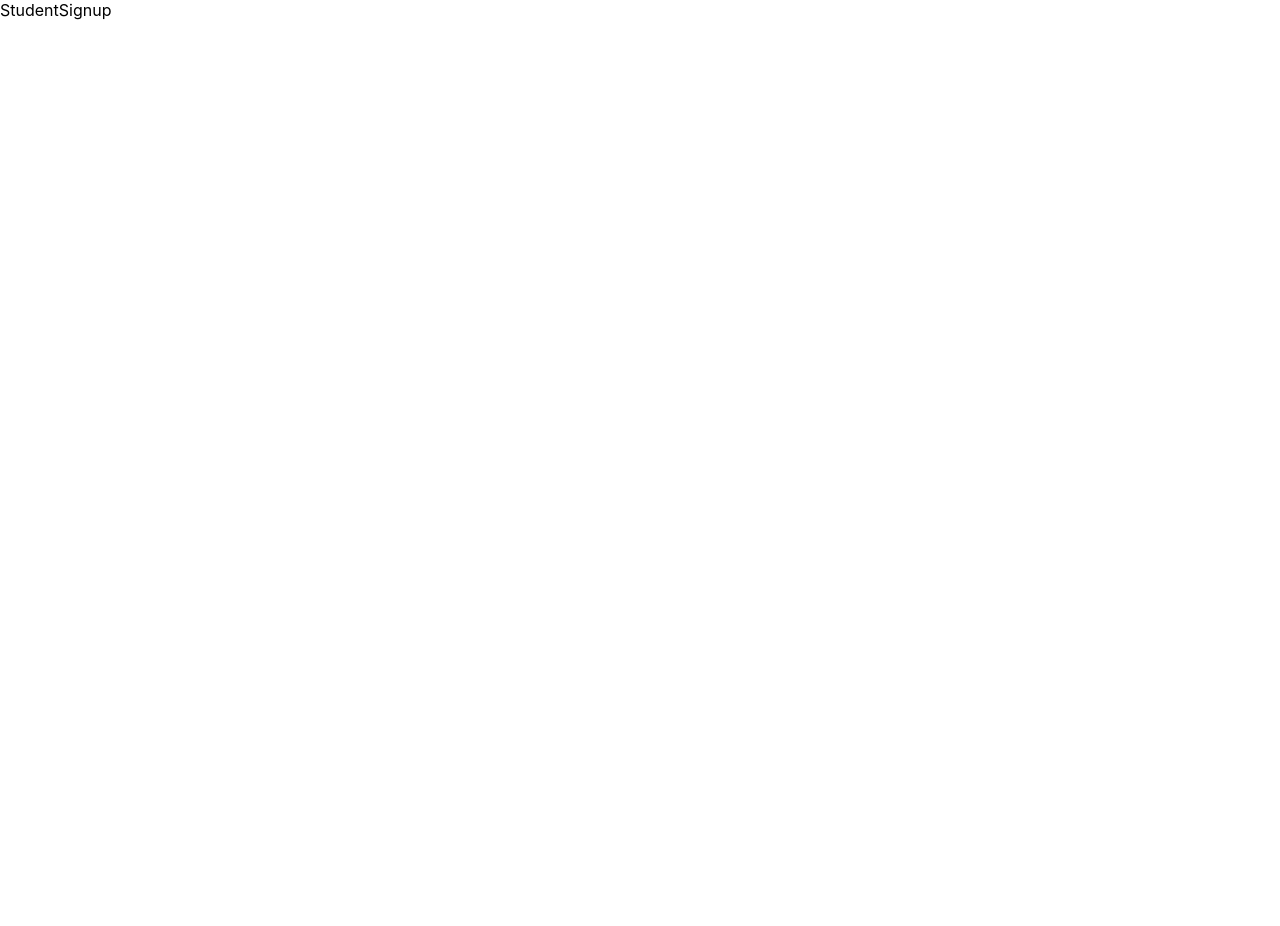
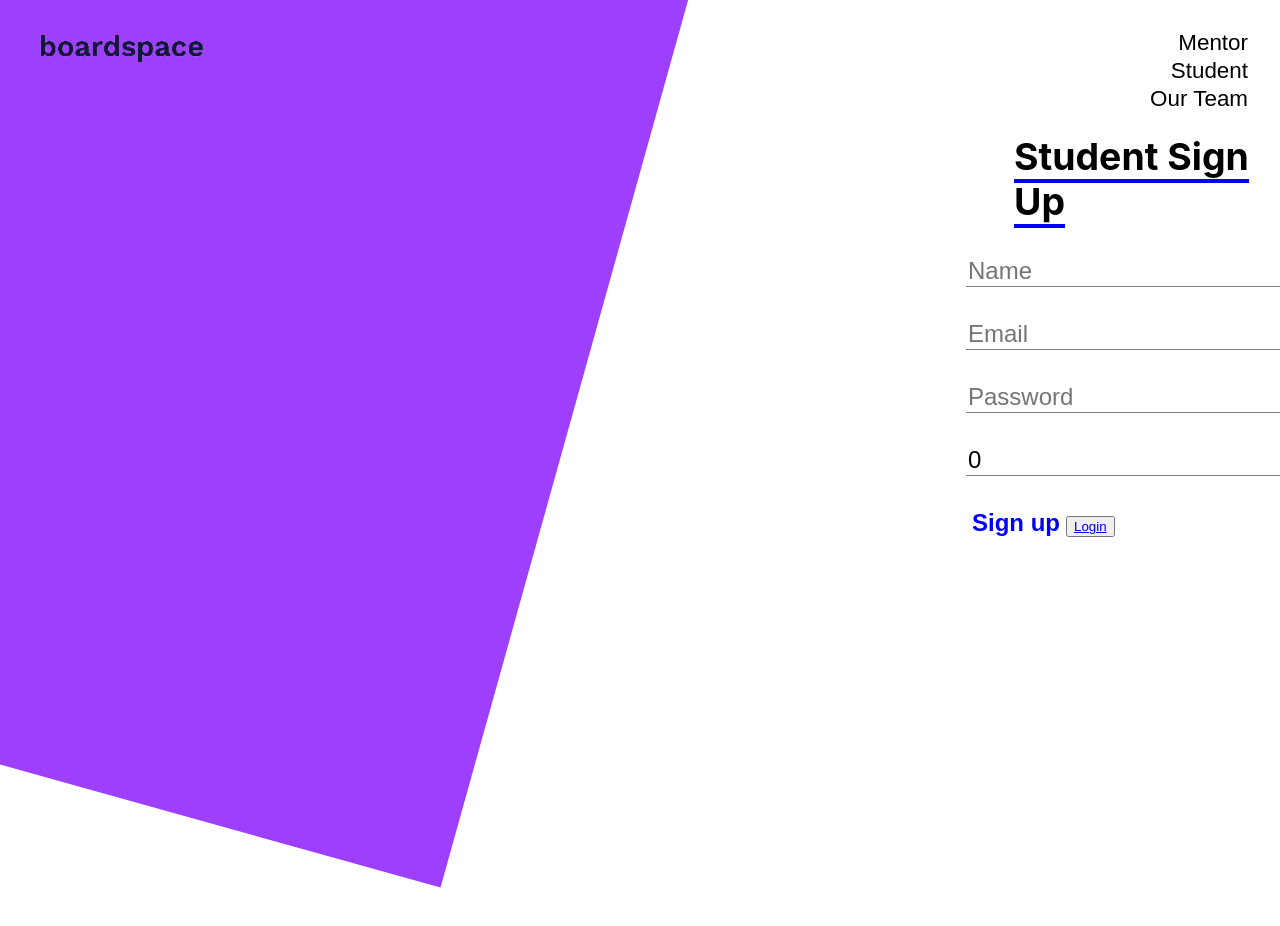
Before and after one commit to justaskulkarni/Boardspace, a React (Create React App) app in the folder client/: page /student/signup in a window 1280 px wide. Shown: the top 926 px of the page. Before the commit the page ends 800 px from the top, so only its background shows below. Built offline with nearby package versions, Linux system fonts and the light colour scheme.

Commit message:
navbar changes

```diff
--- a/client/src/components/navbar.js
+++ b/client/src/components/navbar.js
@@ -26,8 +26,7 @@ const Navbar = () => {
       <div>
         {(!localStorage.getItem("Mentor")) ?
         <div className="buttons">
-          <button className="button1"><Link className='link1' to="/login">Mentor Login</Link></button>
-          <button className="button1"><Link className='link1' to="/signup">Mentor Signup</Link></button>
+          <button className="button1"><Link className='link1' to="/login">Mentor</Link></button>
         </div>
           :
           <button className="buttons button1" onClick={handleLogout}>Mentor Logout</button>
@@ -35,8 +34,7 @@ const Navbar = () => {
 
         {(!localStorage.getItem("Student")) ?
         <div className="buttons">
-          <button className="button1"><Link className='link1' to="/student/login">Student Login</Link></button>
-          <button className="button1"><Link className='link1' to="/student/signup">Student Signup</Link></button>
+          <button className="button1"><Link className='link1' to="/student/login">Student</Link></button>
         </div>
           :
           <button className="buttons button1" onClick={handleLogout2}>Student Logout</button>
--- a/client/src/pages/Login.js
+++ b/client/src/pages/Login.js
@@ -64,6 +64,7 @@ const Login = () => {
 
             <div className="buttonscontainer">
               <button className="signupbutton">login</button>
+              <button className="signupbutton"><Link to={"/signup"}>signup</Link></button>
             </div>
           </form>
           <button className="forgotpasswordbutton">forgot password?</button>
--- a/client/src/pages/Signup.js
+++ b/client/src/pages/Signup.js
@@ -47,7 +47,6 @@ const Signup = () => {
     const json = await response.json()
 
     if (json.success) {
-      console.log("Success che balak")
       navigate("/complete_details",{
         state :{
           email : creadentials.email
@@ -93,6 +92,7 @@ const Signup = () => {
               </div>
 
               <button className="signupbutton" >sign up</button>
+              <button className="signupbutton"><Link to={"/login"}>Login</Link></button>
             </form>
           }
 
--- a/client/src/pages/Signup2.js
+++ b/client/src/pages/Signup2.js
@@ -1,5 +1,5 @@
 import { useState } from "react"
-import { Link, useLocation, useNavigate } from "react-router-dom"
+import { useLocation, useNavigate } from "react-router-dom"
 import Navbar from '../components/Navbar'
 import '../stylesheets/signup2.css'
 
--- a/client/src/pages/StudentSignup.js
+++ b/client/src/pages/StudentSignup.js
@@ -1,12 +1,98 @@
-import React from 'react'
+import Navbar from '../components/Navbar'
+import { useState } from "react"
+import { Link, useNavigate } from "react-router-dom"
+
+import '../stylesheets/auth.css'
 
 const StudentSignup = () => {
 
+    const [creadentials, setCredentials] = useState({ email: "", phonenum: 0, name: "", password: "" })
+    const [error, setError] = useState(null)
 
+    let navigate = useNavigate()
 
-  return (
-    <div>StudentSignup</div>
-  )
+    const handleSubmit = async (e) => {
+        e.preventDefault()
+
+        const response = await fetch("http://localhost:6100/api/student/signup", {
+          method: 'POST',
+          headers: { 'Content-Type': 'application/json' },
+          body: JSON.stringify({ email: creadentials.email, name: creadentials.name, phonenum: creadentials.phonenum, password:creadentials.password })
+        })
+
+        const json = await response.json()
+
+        if (json.success) {
+          navigate("/")
+        }
+
+        if (json.error) {
+          setError(json.error)
+        }
+      }
+
+    const onChange = (event) => {
+        setCredentials({ ...creadentials, [event.target.name]: event.target.value })
+      }
+
+    return (
+        <>
+            <Navbar />
+
+            <div className="mostout">
+                <div className="colourdiv"></div>
+                <div className="rightdiv">
+                    <form className="signup" onSubmit={handleSubmit}>
+                        <h3 className="formheader"><span className="headertext">Student Sign Up</span></h3>
+
+                        <div className="formcontent">
+                            <input
+                                type="text"
+                                value={creadentials.name}
+                                name="name"
+                                onChange={onChange}
+                                placeholder="Name"
+                                className="inputbox"
+                            />
+
+                            <input
+                                type="email"
+                                value={creadentials.email}
+                                name="email"
+                                onChange={onChange}
+                                placeholder="Email"
+                                className="inputbox"
+                            />
+
+                            <input
+                                type="password"
+                                value={creadentials.password}
+                                name="password"
+                                onChange={onChange}
+                                placeholder="Password"
+                                className="inputbox"
+                            />
+
+                            <input
+                                type="number"
+                                value={creadentials.phonenum}
+                                name="phonenum"
+                                onChange={onChange}
+                                placeholder="Number"
+                                className="inputbox"
+                            />
+
+                        </div>
+
+                        <button className="signupbutton" >Sign up</button>
+                        <button className=""><Link to={"/student/login"}>Login</Link></button>
+                    </form>
+
+                </div>
+            </div>
+            {error && <div className="error">{error}</div>}
+        </>
+    )
 }
 
 export default StudentSignup
```
